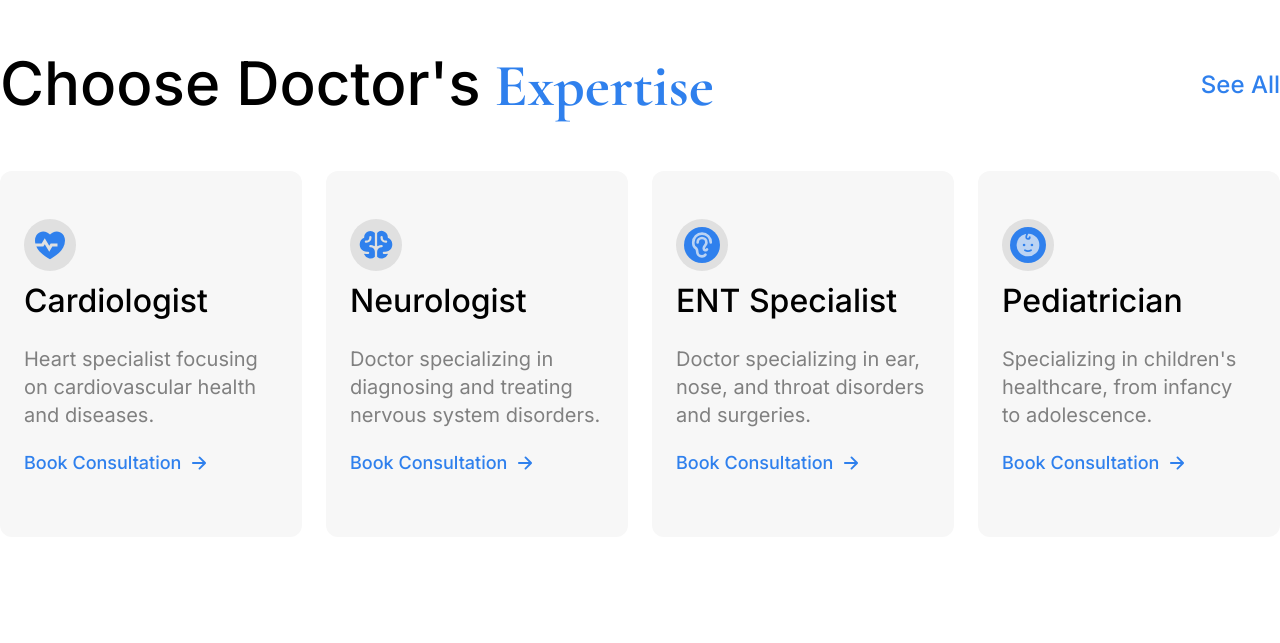
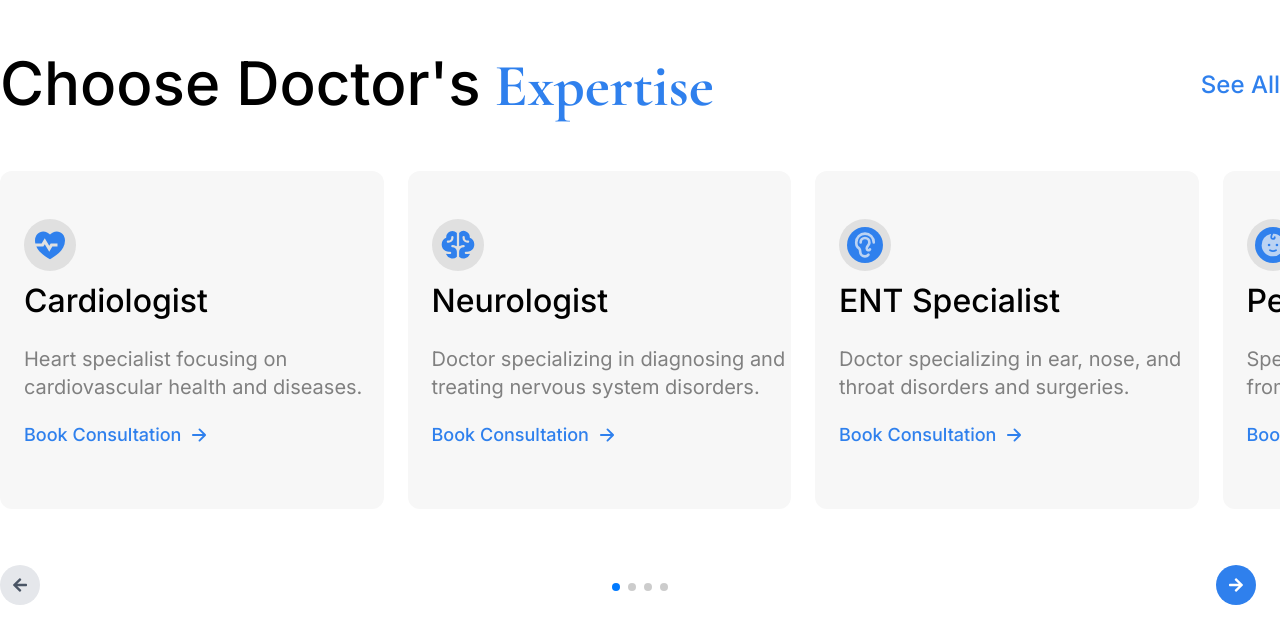
Before and after one commit to sharifstack/MedEase---Healthcare-Appointment, a Next.js app: page / in a window 1280 px wide. Shown: the part 949-1592 px from the top of the page. Built offline with nearby package versions, Linux system fonts and the light colour scheme.

Commit message:
Feat: Doctor's Expertise Section Done

```diff
--- a/app/components/homepage/DoctorsExpertise.tsx
+++ b/app/components/homepage/DoctorsExpertise.tsx
@@ -1,7 +1,14 @@
-import React from "react";
+"use client";
+
 import SliderCard from "../ui/SliderCard";
 import { RiHeartPulseFill } from "react-icons/ri";
 import { PiBabyFill, PiBrainFill, PiEarBold } from "react-icons/pi";
+import { Swiper, SwiperSlide } from "swiper/react";
+import { Navigation, Pagination } from "swiper/modules";
+import "swiper/css";
+import "swiper/css/navigation";
+import "swiper/css/pagination";
+import { FaArrowLeft, FaArrowRight } from "react-icons/fa";
 
 const DoctorsExpertise = () => {
   return (
@@ -18,20 +25,64 @@ const DoctorsExpertise = () => {
 
           <button className="font-medium text-primary text-2xl">See All</button>
         </div>
+      </div>
 
-        <div className="slider py-10 flex gap-6">
+      <div className="relative pt-10 pb-23 overflow-hidden">
+        <div className="container relative">
+          {/* LEFT arrow */}
+          <button
+            className="custom-prev absolute left-0 top-full -translate-y-full z-10
+  w-10 h-10 flex items-center justify-center
+  rounded-full bg-gray-200 text-gray-600
+  hover:bg-primary hover:text-white transition"
+          >
+            <FaArrowLeft />
+          </button>
+
+          {/* RIGHT arrow */}
+          <button
+            className="custom-next absolute right-6 top-full -translate-y-full z-10
+  w-10 h-10 flex items-center justify-center
+  rounded-full bg-primary text-white
+  hover:opacity-90 transition"
+          >
+            <FaArrowRight />
+          </button>
+
+          <div className="-mr-249.75 pr-249.75">
+            <Swiper
+              modules={[Navigation, Pagination]}
+              loop={true}
+              spaceBetween={24}
+              pagination={{ clickable: true }}
+              navigation={{
+                prevEl: ".custom-prev",
+                nextEl: ".custom-next",
+              }}
+              breakpoints={{
+                0: { slidesPerView: 1.1 },
+                768: { slidesPerView: 2.2 },
+                1024: { slidesPerView: 3.2 },
+              }}
+              className="pb-24! overflow-visible!"
+            >
+              <SwiperSlide>
                 <SliderCard
                   specialistName="Cardiologist"
                   desc="Heart specialist focusing on cardiovascular health and diseases."
                   icon={<RiHeartPulseFill className="text-4xl text-primary " />}
                 />
+              </SwiperSlide>
 
+              <SwiperSlide>
                 <SliderCard
                   specialistName="Neurologist"
                   desc="Doctor specializing in diagnosing and treating nervous system disorders."
                   icon={<PiBrainFill className="text-4xl text-primary " />}
                 />
+              </SwiperSlide>
 
+              <SwiperSlide>
                 <SliderCard
                   specialistName="ENT Specialist"
                   desc="Doctor specializing in ear, nose, and throat disorders and surgeries."
@@ -39,7 +90,9 @@ const DoctorsExpertise = () => {
                     <PiEarBold className="text-4xl text-background/70 bg-primary rounded-full p-1" />
                   }
                 />
+              </SwiperSlide>
 
+              <SwiperSlide>
                 <SliderCard
                   specialistName="Pediatrician"
                   desc="Specializing in children's healthcare, from infancy to adolescence."
@@ -47,6 +100,9 @@ const DoctorsExpertise = () => {
                     <PiBabyFill className="text-4xl text-background/70 bg-primary rounded-full p-1" />
                   }
                 />
+              </SwiperSlide>
+            </Swiper>
+          </div>
         </div>
       </div>
     </div>
--- a/app/components/ui/SliderCard.tsx
+++ b/app/components/ui/SliderCard.tsx
@@ -18,11 +18,12 @@ const SliderCard = ({
           {icon}
         </span>
         <h4 className="font-medium text-[32px]">{specialistName}</h4>
-        <p className="font-normal text-xl text-secondary max-w-94 pt-5 pb-2">
+        <p className="font-normal text-xl text-secondary w-94 pt-5 pb-2">
           {desc}
         </p>
 
-        <Button className="bg-transparent text-primary! px-0!"
+        <Button
+          className="bg-transparent text-primary! px-0!"
           btntext="Book Consultation"
           icon={<IoArrowForward className="text-xl" />}
         />
--- a/package.json
+++ b/package.json
@@ -13,7 +13,8 @@
     "next": "16.1.6",
     "react": "19.2.3",
     "react-dom": "19.2.3",
-    "react-icons": "^5.5.0"
+    "react-icons": "^5.5.0",
+    "swiper": "^12.1.0"
   },
   "devDependencies": {
     "@tailwindcss/postcss": "^4",
```
Also changed, not shown: 1 other file (tests, documents, lock files or other folders). Lines whose indentation alone changed are shown as unchanged.
